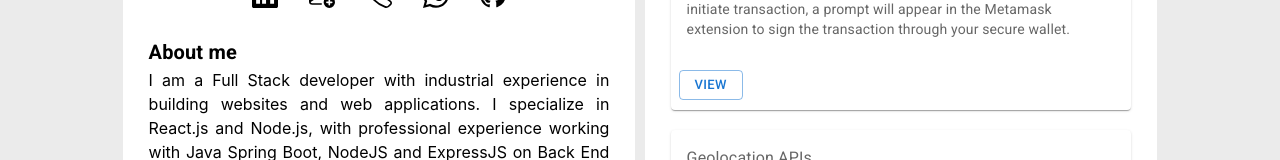
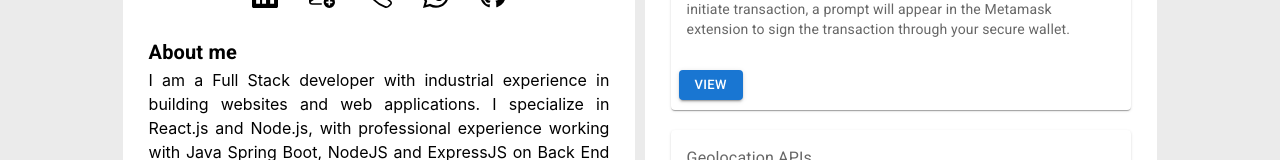
Before and after one commit to sr33nadhm/sr33nadhm.github.io, a React (Create React App) app: page / in a window 1280 px wide. Shown: the part 424-584 px from the top of the page. Built offline with nearby package versions, Linux system fonts and the light colour scheme.

Commit message:
Fixed projects view

```diff
--- a/src/components/projects/Projects.jsx
+++ b/src/components/projects/Projects.jsx
@@ -35,7 +35,7 @@
                                     {
                                         item.done === true ?
                                             <a alt={item.title} href={item.link} style={{ textDecoration: "none" }}>
-                                                <Button size="small" variant='outlined'>View</Button>
+                                                <Button size="small" variant='contained'>View</Button>
                                             </a>
                                             :
                                             <Button size="small" variant="outlined" endIcon={<RotateRight />}>
```
